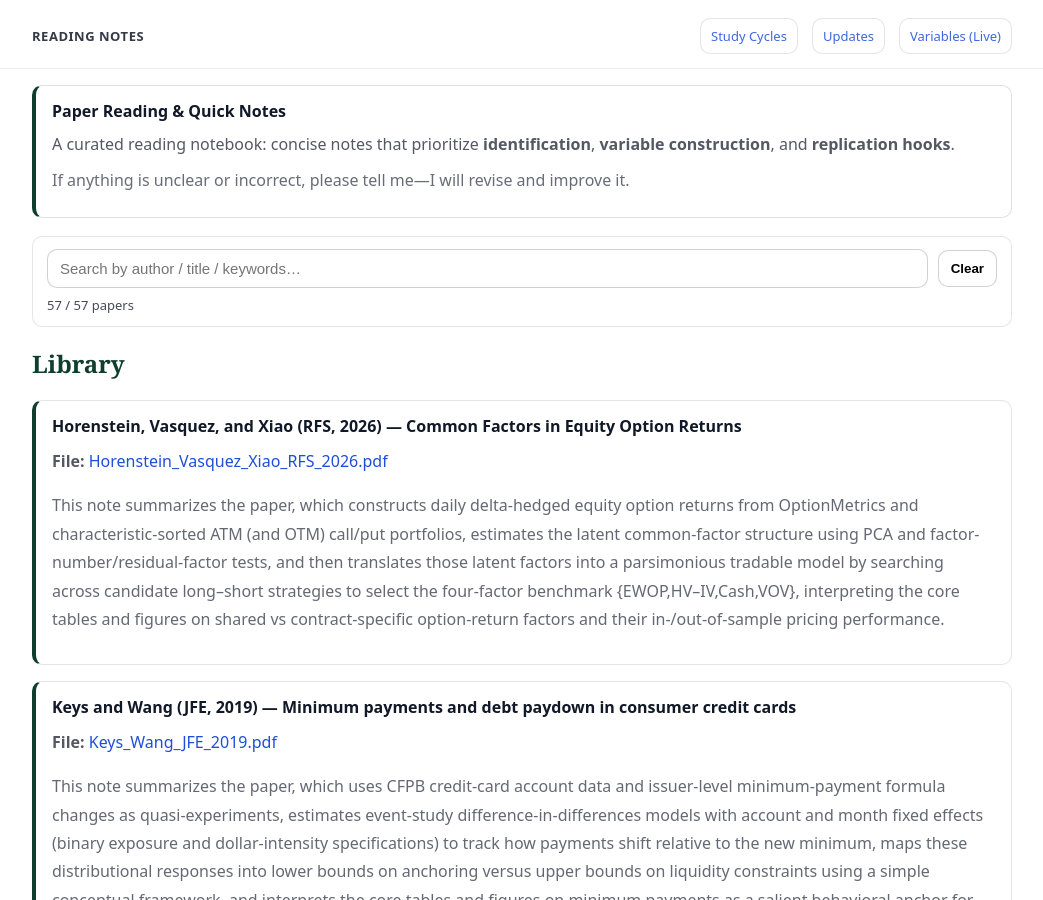
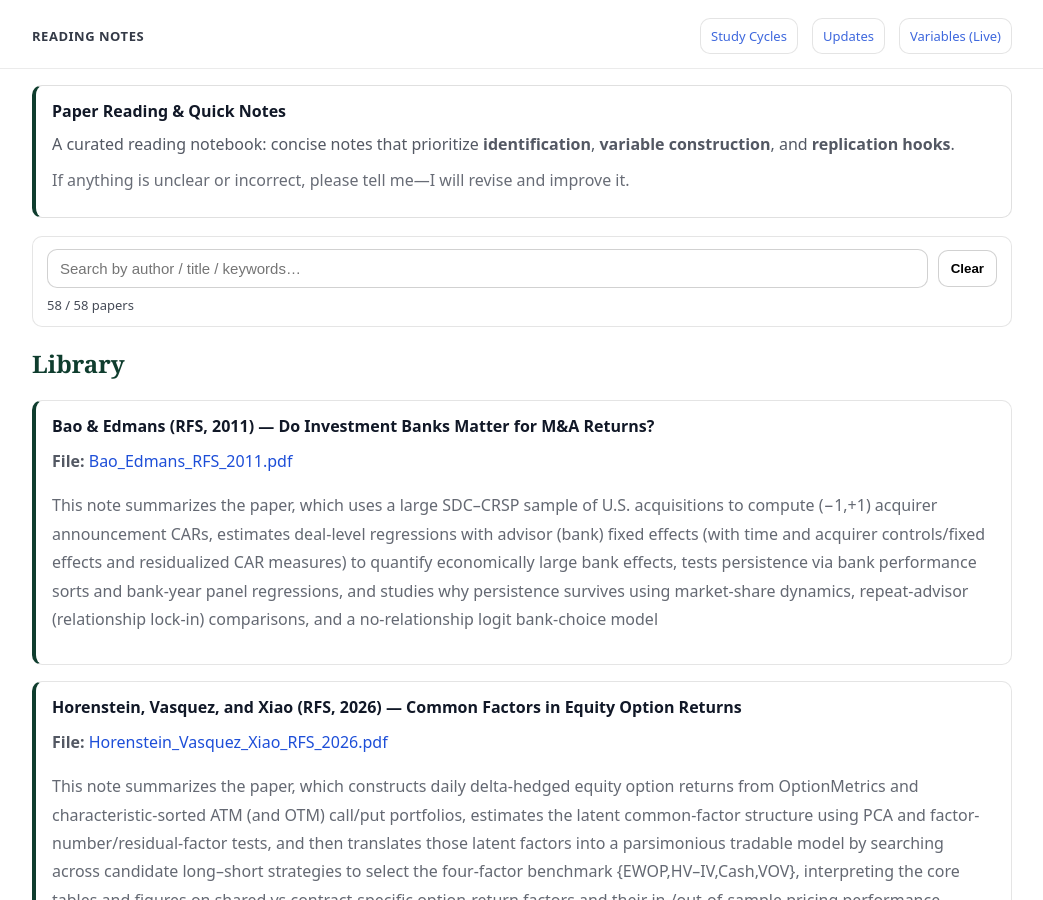
Before and after one commit to yaxinzn/study-archive, a Jekyll site: the page built from reading/index.md, in a window 1280 px wide and 900 px high. Shown: the whole window, without its empty margins (118-1161 px from the left). Built offline with Jekyll 4.4.1, drawn with Linux system fonts in a browser that asks for light colours.

Commit message:
Reading: add/update Bao_Edmans_RFS_2011.pdf

```diff
--- a/_data/reading.yml
+++ b/_data/reading.yml
@@ -1,3 +1,7 @@
+- title: "Bao & Edmans (RFS, 2011) — Do Investment Banks Matter for M&A Returns?"
+  file: "Bao_Edmans_RFS_2011.pdf"
+  desc: "This note summarizes the paper, which uses a large SDC–CRSP sample of U.S. acquisitions to compute (−1,+1) acquirer announcement CARs, estimates deal-level regressions with advisor (bank) fixed effects (with time and acquirer controls/fixed effects and residualized CAR measures) to quantify economically large bank effects, tests persistence via bank performance sorts and bank-year panel regressions, and studies why persistence survives using market-share dynamics, repeat-advisor (relationship lock-in) comparisons, and a no-relationship logit bank-choice model"
+
 - title: "Horenstein, Vasquez, and Xiao (RFS, 2026) — Common Factors in Equity Option Returns"
   file: "Horenstein_Vasquez_Xiao_RFS_2026.pdf"
   desc: "This note summarizes the paper, which constructs daily delta-hedged equity option returns from OptionMetrics and characteristic-sorted ATM (and OTM) call/put portfolios, estimates the latent common-factor structure using PCA and factor-number/residual-factor tests, and then translates those latent factors into a parsimonious tradable model by searching across candidate long–short strategies to select the four-factor benchmark {EWOP,HV–IV,Cash,VOV}, interpreting the core tables and figures on shared vs contract-specific option-return factors and their in-/out-of-sample pricing performance."
```
Also changed, not shown: 1 other file.
